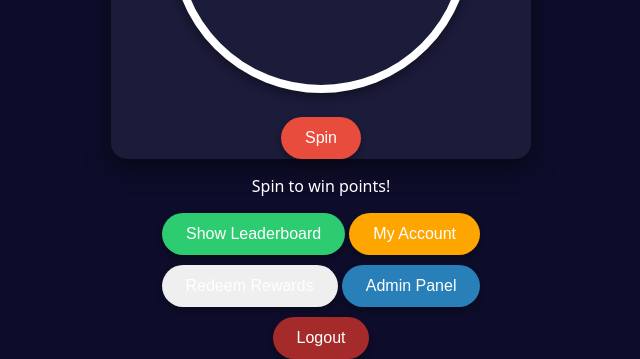
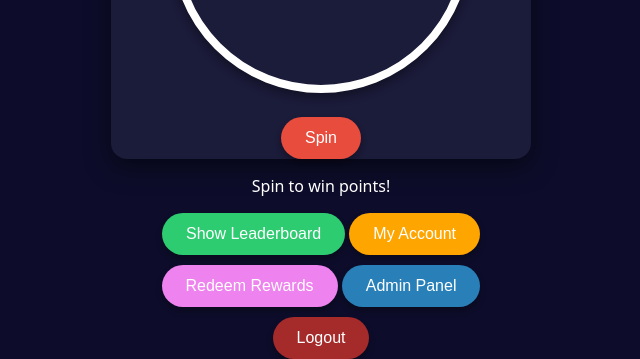
Before and after one commit to macmann/spin-wheel, a website: page public/index.html in a window 1280 px wide. Shown: the part 521-880 px from the top of the page, without its empty margins (319-959 px from the left). Drawn offline with Linux system fonts and the light colour scheme; no server answers; sample sign-in values are in the browser's storage.

Commit message:
style: make redeem button violet

```diff
--- a/public/index.html
+++ b/public/index.html
@@ -205,6 +205,15 @@ button:focus {
 
 #accountBtn:hover {
   background: darkorange;
+}
+
+#redeemBtn {
+  margin-top: 10px;
+  background: violet;
+}
+
+#redeemBtn:hover {
+  background: darkviolet;
 }
 
 #logoutBtn {
```
